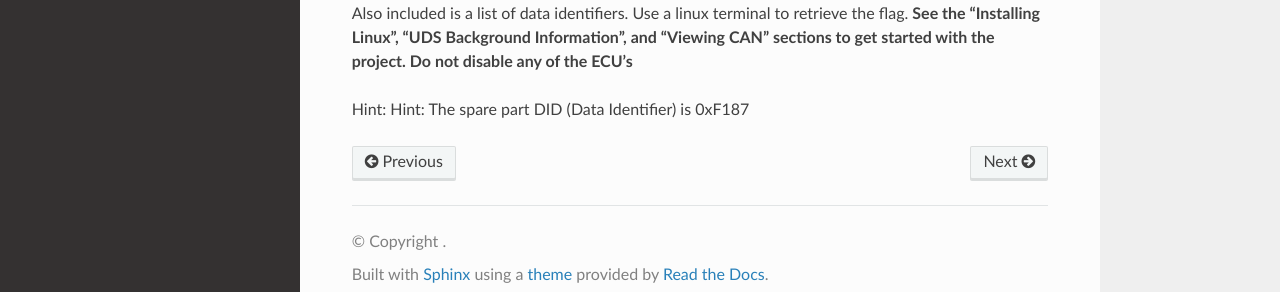
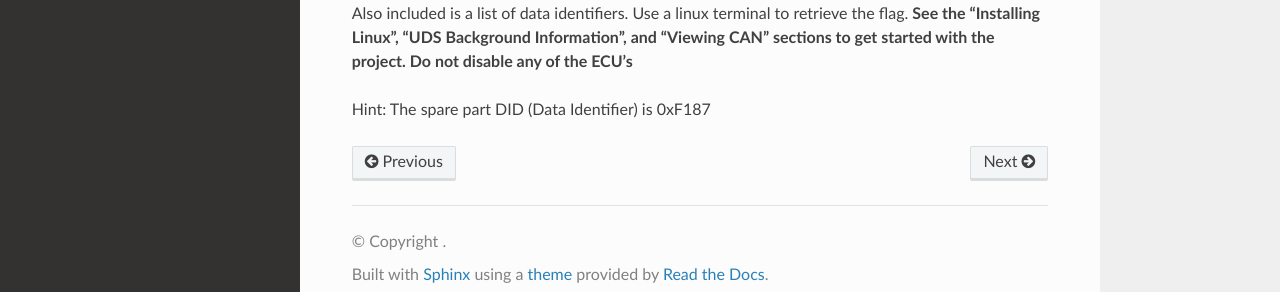
Before and after one commit to JonasvonStein/F25-04-Drive-Secure-Teaching-Automotive-Cybersecurity-with-RAMN, a Sphinx documentation site: the page built from docs/challengeProblems/Capture_The_Flag.rst, in a window 1280 px wide. Shown: the part 566-858 px from the top of the page. Built offline with Sphinx 7.4.7 and the Read the Docs theme 3.1.0, drawn with Linux system fonts in a browser that asks for light colours; pages that are not in the unit, such as notebooks, are missing from menus.

Commit message:
fixed image scaling

```diff
--- a/docs/challengeProblems/Capture_The_Flag.rst
+++ b/docs/challengeProblems/Capture_The_Flag.rst
@@ -27,5 +27,4 @@
 Use a linux terminal to retrieve the flag. **See the “Installing Linux”, “UDS Background Information”, and “Viewing CAN”
 sections to get started with the project. Do not disable any of the ECU's**
 
-Hint:
 Hint: The spare part DID (Data Identifier) is 0xF187
--- a/docs/challengeSolutions/Brute_Force_Scripting.rst
+++ b/docs/challengeSolutions/Brute_Force_Scripting.rst
@@ -14,4 +14,4 @@
 
 .. image:: /img/Brute_Force_Scripting_Solution.gif
    :align: center
-   :scale: 200%
+   :scale: 125%
```
